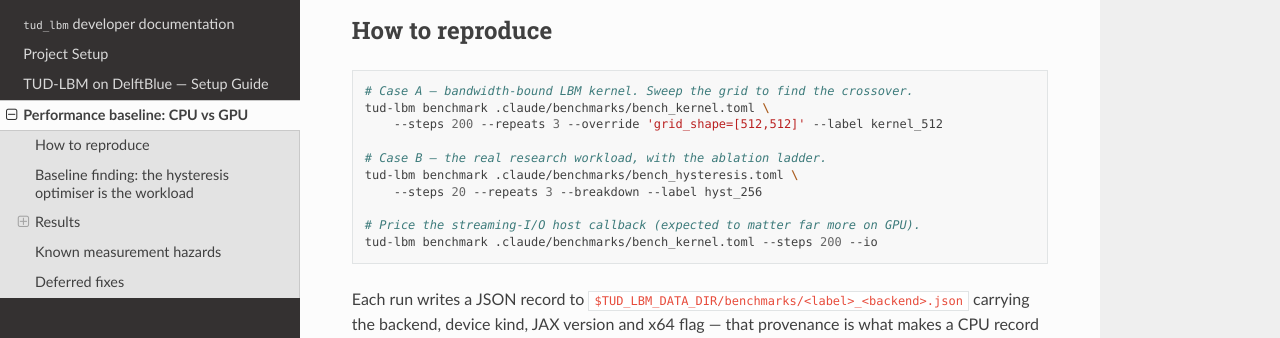
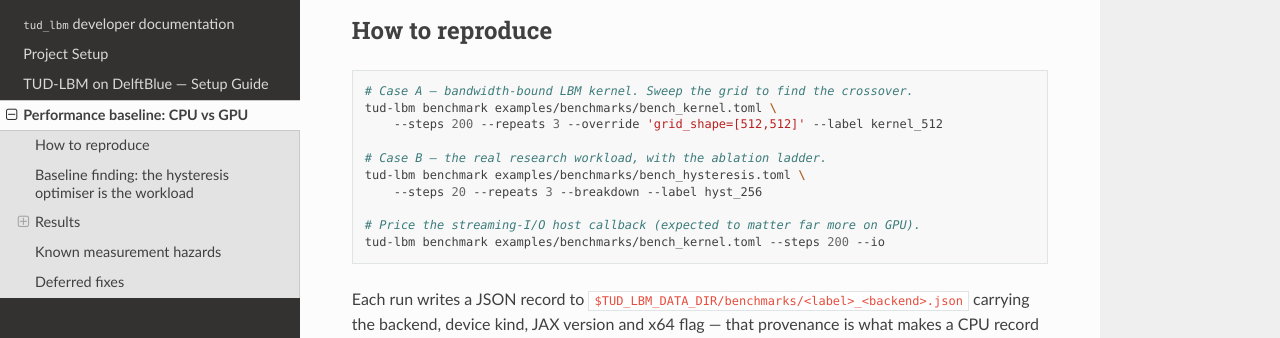
Before and after one commit to szkuds/TUD_LBM, a Sphinx documentation site: the page built from docs/notes/performance.md, in a window 1280 px wide and 900 px high. Shown: the part 364-702 px from the top of the window. Built offline with Sphinx 7.4.7 and the Read the Docs theme 3.1.0, drawn with Linux system fonts in a browser that asks for light colours; pages that are not in the unit, such as notebooks, are missing from menus.

Commit message:
Refactored the benchmark location.

````diff
--- a/docs/notes/performance.md
+++ b/docs/notes/performance.md
@@ -14,15 +14,15 @@ physics requirement for this project, not a tuning knob.
 
 ```bash
 # Case A — bandwidth-bound LBM kernel. Sweep the grid to find the crossover.
-tud-lbm benchmark .claude/benchmarks/bench_kernel.toml \
+tud-lbm benchmark examples/benchmarks/bench_kernel.toml \
     --steps 200 --repeats 3 --override 'grid_shape=[512,512]' --label kernel_512
 
 # Case B — the real research workload, with the ablation ladder.
-tud-lbm benchmark .claude/benchmarks/bench_hysteresis.toml \
+tud-lbm benchmark examples/benchmarks/bench_hysteresis.toml \
     --steps 20 --repeats 3 --breakdown --label hyst_256
 
 # Price the streaming-I/O host callback (expected to matter far more on GPU).
-tud-lbm benchmark .claude/benchmarks/bench_kernel.toml --steps 200 --io
+tud-lbm benchmark examples/benchmarks/bench_kernel.toml --steps 200 --io
 ```
 
 Each run writes a JSON record to `$TUD_LBM_DATA_DIR/benchmarks/<label>_<backend>.json`
````
